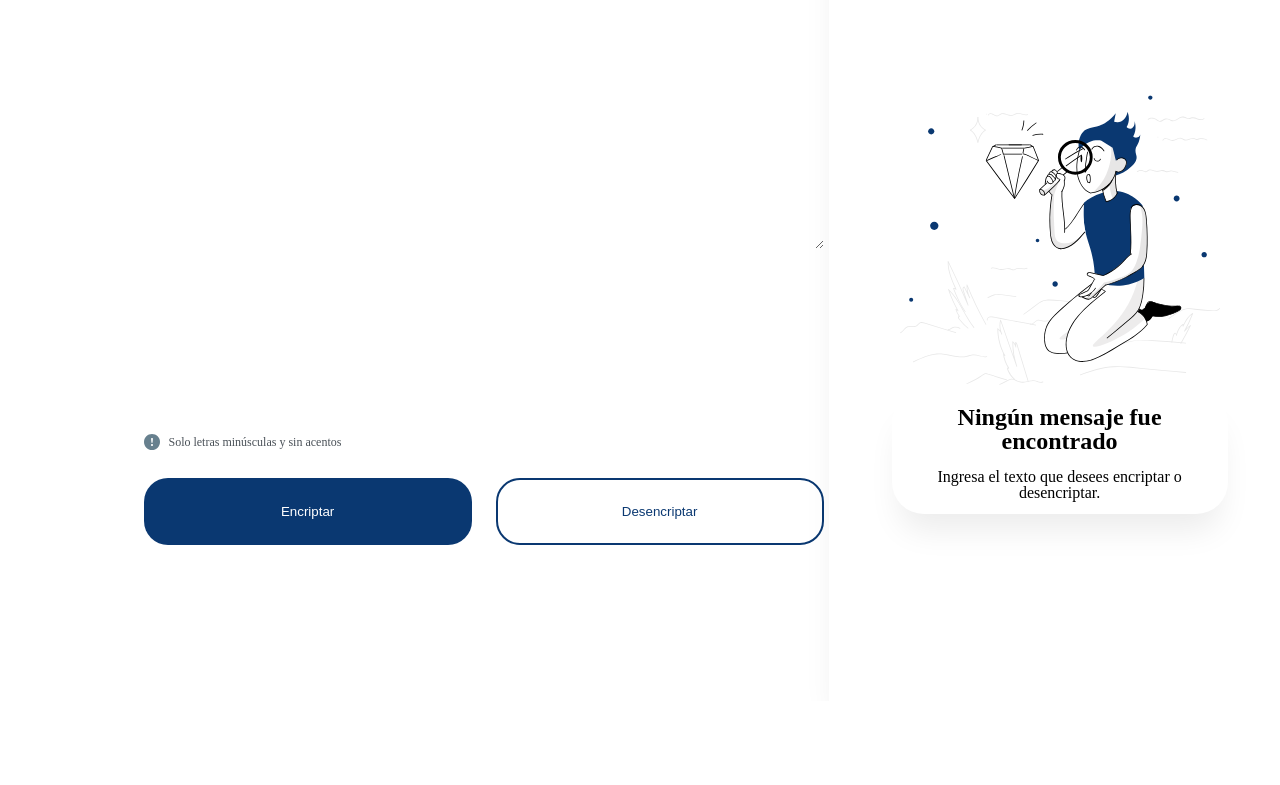
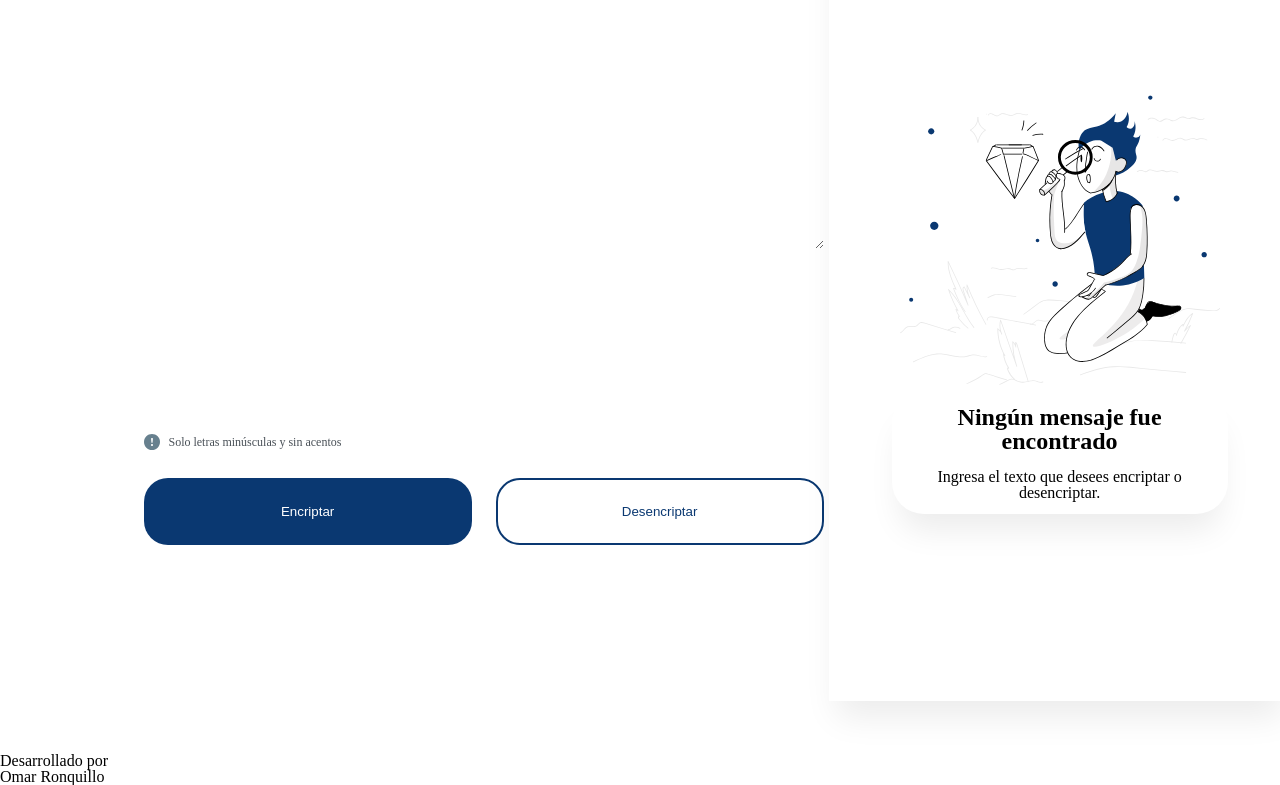
Before and after one commit to Bephoros/alura-challenge-ONE-1-encriptador, a plain HTML site: page index.html in a window 1280 px wide. Shown: the part 99-884 px from the top of the page. Before the commit the page ends 800 px from the top, so only its background shows below. Drawn offline with Linux system fonts and the light colour scheme.

Commit message:
Footer añadido

```diff
--- a/index.html
+++ b/index.html
@@ -37,6 +37,9 @@
             </article>
         </section>
     </main>
+    <footer>
+        <p>Desarrollado por Omar Ronquillo</p>
+    </footer>
 
     <script src="./assets/js/index.js"></script>
 </body>
```
